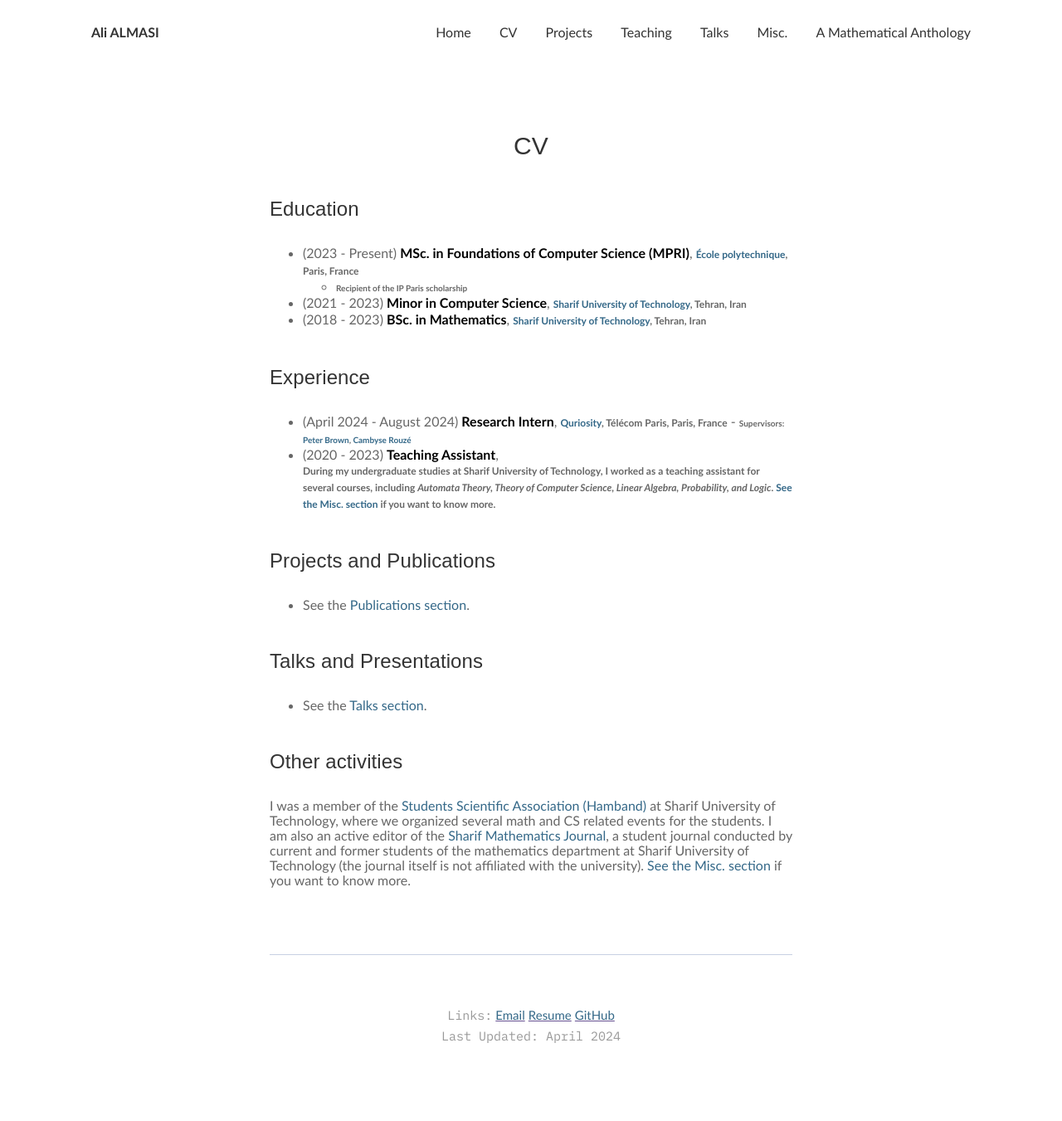
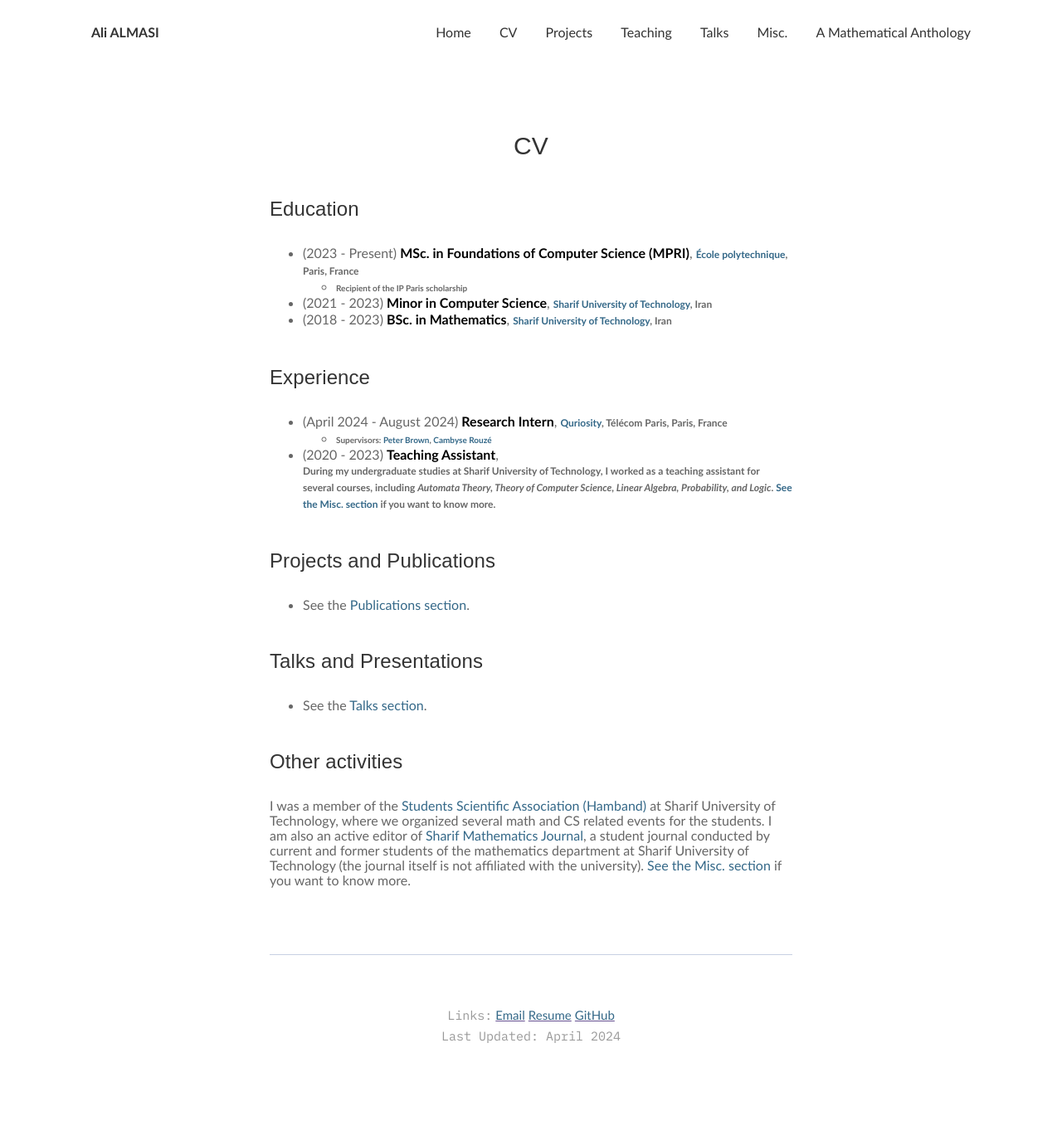
Before and after one commit to ali-almasi/ali-almasi.github.io, a Jekyll site: the page built from _pages/2_cv.md, in a window 1280 px wide. Shown: the whole page at 83% size. Built offline with Jekyll 4.4.1, drawn with Linux system fonts in a browser that asks for light colours.

Commit message:
Update 2_cv.md

```diff
--- a/_pages/2_cv.md
+++ b/_pages/2_cv.md
@@ -8,14 +8,14 @@
 	 <span style="font-weight:700;font-size:12px">[École polytechnique](https://www.polytechnique.edu/), Paris, France</span>
 	 - <span style="font-weight:700;font-size:10px">Recipient of the IP Paris scholarship</span>
 *   (2021 - 2023) <span style="font-weight:700;color:black;font-size:16px">Minor in Computer Science</span>,
-	 <span style="font-weight:700;font-size:12px">[Sharif University of Technology](https://en.sharif.edu/), Tehran, Iran</span>
+	 <span style="font-weight:700;font-size:12px">[Sharif University of Technology](https://en.sharif.edu/), Iran</span>
 *   (2018 - 2023) <span style="font-weight:700;color:black;font-size:16px">BSc. in Mathematics</span>,
-	 <span style="font-weight:700;font-size:12px">[Sharif University of Technology](https://en.sharif.edu/), Tehran, Iran</span>
+	 <span style="font-weight:700;font-size:12px">[Sharif University of Technology](https://en.sharif.edu/), Iran</span>
 
 ### Experience
 *   (April 2024 - August 2024) <span style="font-weight:700;color:black;font-size:16px">Research Intern</span>,
 	 <span style="font-weight:700;font-size:12px">[Quriosity](https://quriosity.telecom-paris.fr/), Télécom Paris, Paris, France</span>
-  	- <span style="font-weight:700;font-size:10px">Supervisors: [Peter Brown](https://peterjbrown519.github.io/), [Cambyse Rouzé](https://www.xn--cambyserouz-lbb.fr)</span>
+	- <span style="font-weight:700;font-size:10px">Supervisors: [Peter Brown](https://peterjbrown519.github.io/), [Cambyse Rouzé](https://www.xn--cambyserouz-lbb.fr)</span>
 *   (2020 - 2023) <span style="font-weight:700;color:black;font-size:16px">Teaching Assistant</span>,\
 	 <span style="font-weight:700;font-size:12px">During my undergraduate studies at Sharif University of Technology, I worked as a teaching assistant for several courses, including *Automata Theory, Theory of Computer Science, Linear Algebra, Probability, and Logic*. [See the Misc. section](https://ali-almasi.github.io/misc/) if you want to know more.</span>
 
@@ -30,4 +30,4 @@
 
 ### Other activities
 
-I was a member of the [Students Scientific Association (Hamband)](https://hamband.math.sharif.ir/wiki/%D8%A7%D8%B9%D8%B6%D8%A7%DB%8C_%D9%87%D9%85%D8%A8%D9%86%D8%AF/%D8%AF%D8%A7%D9%86%D8%B4%D9%86%D8%A7%D9%85%D9%87) at Sharif University of Technology, where we organized several math and CS related events for the students. I am also an active editor of the [Sharif Mathematics Journal](https://sharif-math-journal.github.io/), a student journal conducted by current and former students of the mathematics department at Sharif University of Technology (the journal itself is not affiliated with the university). [See the Misc. section](https://ali-almasi.github.io/misc/) if you want to know more.
+I was a member of the [Students Scientific Association (Hamband)](https://hamband.math.sharif.ir/wiki/%D8%A7%D8%B9%D8%B6%D8%A7%DB%8C_%D9%87%D9%85%D8%A8%D9%86%D8%AF/%D8%AF%D8%A7%D9%86%D8%B4%D9%86%D8%A7%D9%85%D9%87) at Sharif University of Technology, where we organized several math and CS related events for the students. I am also an active editor of [Sharif Mathematics Journal](https://sharif-math-journal.github.io/), a student journal conducted by current and former students of the mathematics department at Sharif University of Technology (the journal itself is not affiliated with the university). [See the Misc. section](https://ali-almasi.github.io/misc/) if you want to know more.
```
